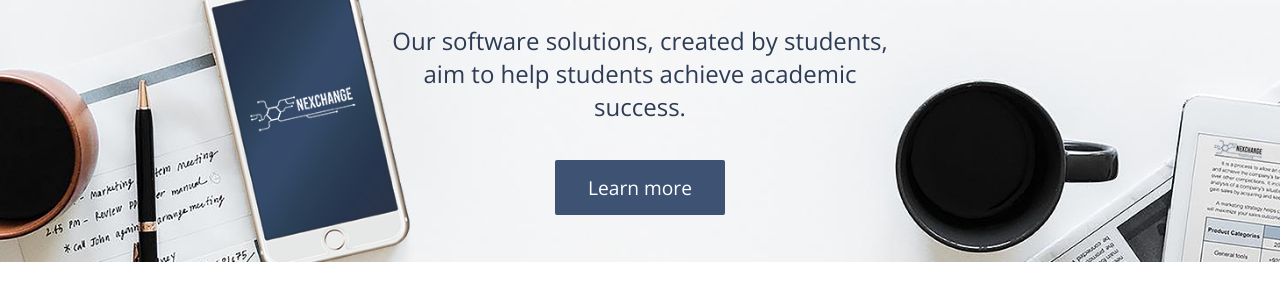
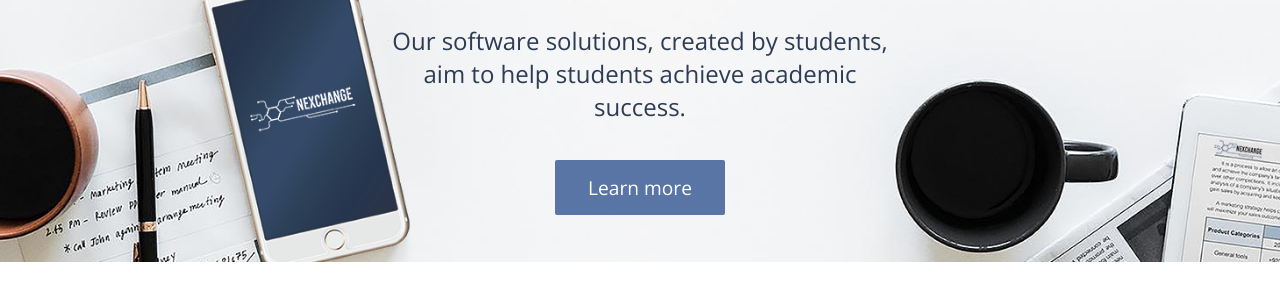
Before and after one commit to LucasHarvey/nexchange-website, a plain HTML site: page release/index.html in a window 1280 px wide. In both pictures the pointer is over the link "Learn more". Shown: the part 236-517 px from the top of the page. Drawn offline with nearby package versions, Linux system fonts and the light colour scheme.

Commit message:
Hover info button

```diff
--- a/release/css/home.css
+++ b/release/css/home.css
@@ -69,6 +69,10 @@
   line-height: 35px;
 }
 
+.info-button:hover {
+  background-color: #5975a6;
+}
+
 /* Mobile-friendly */
 @media only screen and (max-width: 700px) {
 
```
